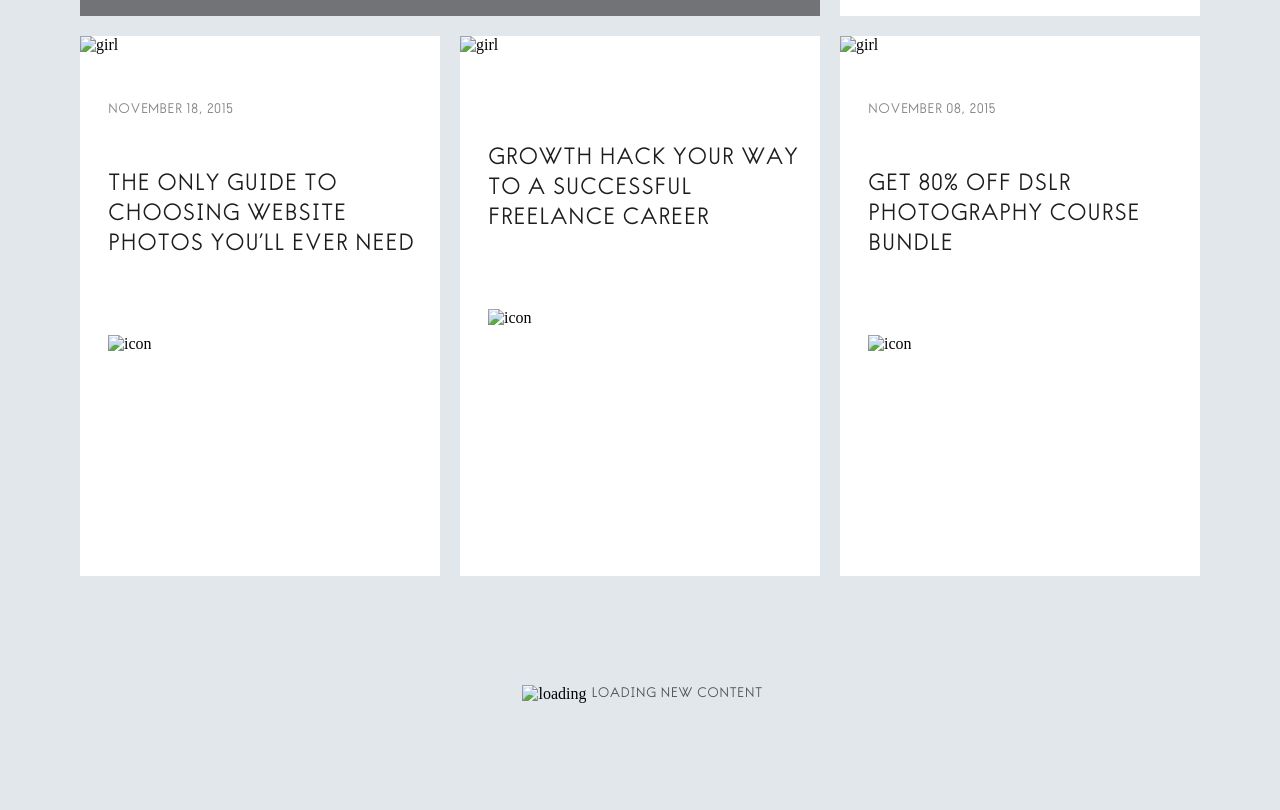
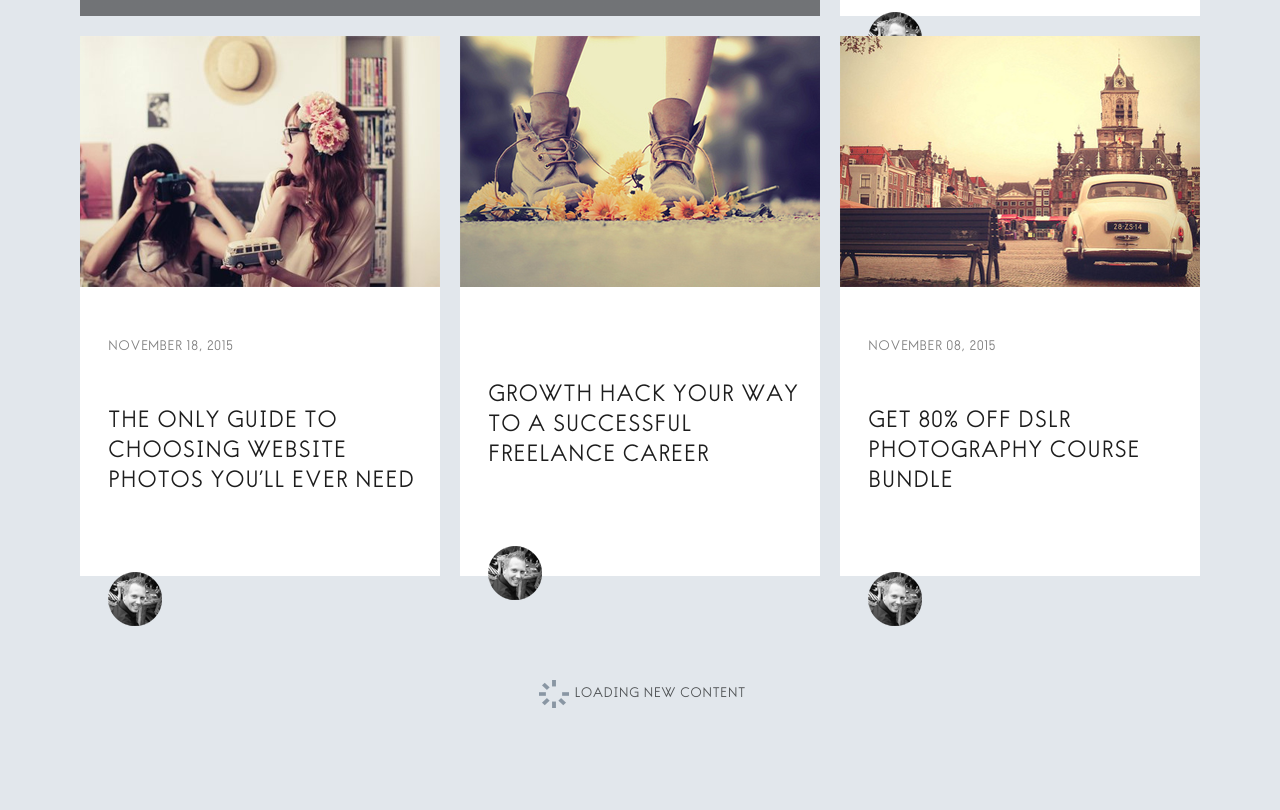
Before and after one commit to Absolution26/hw_flexbox_2, a plain HTML site: page index.html in a window 1280 px wide. Shown: the part 542-1352 px from the top of the page. Drawn offline with Linux system fonts and the light colour scheme; files that its build step writes are made by us from their sources; files whose address does not match are found by name.

Commit message:
Update index.html

```diff
--- a/index.html
+++ b/index.html
@@ -5,8 +5,8 @@
     <meta charset="UTF-8">
     <meta http-equiv="X-UA-Compatible" content="IE=edge">
     <meta name="viewport" content="width=device-width, initial-scale=1.0">
-    <link rel="stylesheet" href="../hw2/nullstyle.css" type="text/css">
-    <link rel="stylesheet" href="../hw2/style.css" type="text/css">
+    <link rel="stylesheet" href="nullstyle.css" type="text/css">
+    <link rel="stylesheet" href="style.css" type="text/css">
     <title>hw2_flexbox</title>
 </head>
 
@@ -19,47 +19,47 @@
                     Concept Cars</p>
             </div>
             <div class="block">
-                <img src="../hw2/img/girl.png" alt="girl">
+                <img src="img/girl.png" alt="girl">
                 <div class="content">
                     <p class="block__date">November 24, 2015</p>
                     <p class="block__info">How To Find Design
                         Inspiration In The Simple
                         Things Around You</p>
-                    <img class="block__icon" src="../hw2/img/icon.png" alt="icon">
+                    <img class="block__icon" src="img/icon.png" alt="icon">
                 </div>
             </div>
             <div class="block">
-                <img src="../hw2/img/two_girls.png" alt="girl">
+                <img src="img/two_girls.png" alt="girls">
                 <div class="content">
                     <p class="block__date">November 18, 2015</p>
                     <p class="block__info">The Only Guide To
                         Choosing Website
                         Photos You’ll Ever Need
                     </p>
-                    <img class="block__icon" src="../hw2/img/icon.png" alt="icon">
+                    <img class="block__icon" src="img/icon.png" alt="icon">
                 </div>
             </div>
             <div class="block">
-                <img src="../hw2/img/legs.png" alt="girl">
+                <img src="img/legs.png" alt="legs">
                 <div class="content">
                     <p class="block__info">Growth Hack Your Way
                         to a Successful
                         Freelance Career</p>
-                    <img class="block__icon" src="../hw2/img/icon.png" alt="icon">
+                    <img class="block__icon" src="img/icon.png" alt="icon">
                 </div>
             </div>
             <div class="block">
-                <img src="../hw2/img/italy.png" alt="girl">
+                <img src="img/italy.png" alt="italy">
                 <div class="content">
                     <p class="block__date">November 08, 2015</p>
                     <p class="block__info">Get 80% Off DSLR
                         Photography Course
                         Bundle</p>
-                    <img class="block__icon" src="../hw2/img/icon.png" alt="icon">
+                    <img class="block__icon" src="img/icon.png" alt="icon">
                 </div>
             </div>
         </div>
-        <footer class="footer"><img class="footer__img" src="../hw2/img/loading.png" alt="loading">
+        <footer class="footer"><img class="footer__img" src="img/loading.png" alt="loading">
             <p class="footer__text">LOADING NEW CONTENT</p>
         </footer>
     </main>
```
